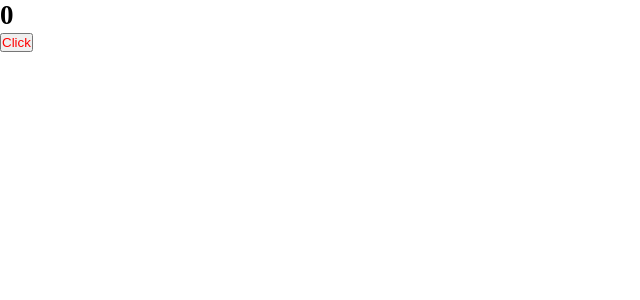
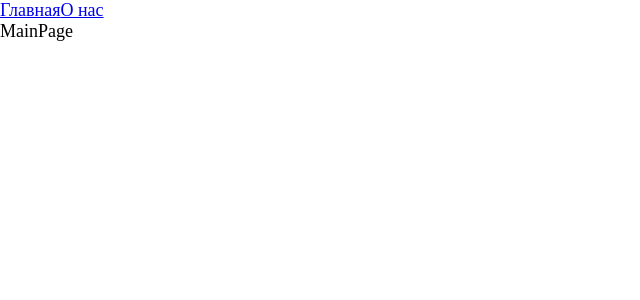
Before and after one commit to nardo88/ulbi, a React app: page / in a window 1280 px wide. Shown: the top 300 px of the page, without its empty margins (0-640 px from the left). Built offline with nearby package versions, Linux system fonts and the light colour scheme.

Commit message:
dev ser + env

```diff
--- a/package.json
+++ b/package.json
@@ -23,6 +23,7 @@
     "@types/node": "^17.0.21",
     "@types/react": "^17.0.39",
     "@types/react-dom": "^17.0.11",
+    "@types/react-router-dom": "^5.3.3",
     "@types/webpack": "^5.28.0",
     "@types/webpack-dev-server": "^4.7.2",
     "css-loader": "^6.6.0",
@@ -40,6 +41,7 @@
   },
   "dependencies": {
     "react": "^17.0.2",
-    "react-dom": "^17.0.2"
+    "react-dom": "^17.0.2",
+    "react-router-dom": "^6.2.1"
   }
 }
--- a/src/App.tsx
+++ b/src/App.tsx
@@ -1,10 +1,22 @@
-import { Counter } from "./components/Counter";
-import './styles/index.scss'
+import { Suspense } from "react";
+import { Route, Routes } from "react-router-dom";
+import "./styles/index.scss";
+import { AboutPageAsync } from "./components/pages/AboutPage/AboutPage.async";
+import { Link } from "react-router-dom";
+import { MainPageAsync } from "./components/pages/MainPage/MainPage.async";
 
 function App() {
   return (
     <div className="main">
-      <Counter />
+      <Link to={"/"}>Главная</Link>
+      <Link to={"/about"}>О нас</Link>
+
+      <Suspense fallback={<div>Loading...</div>}>
+        <Routes>
+          <Route path={"/"} element={<MainPageAsync />} />
+          <Route path={"/about"} element={<AboutPageAsync />} />
+        </Routes>
+      </Suspense>
     </div>
   );
 }
--- /dev/null
+++ b/src/components/pages/AboutPage/AboutPage.async.tsx
@@ -0,0 +1,3 @@
+import { lazy } from "react";
+
+export const AboutPageAsync = lazy(() => import("./AboutPage"));
--- /dev/null
+++ b/src/components/pages/AboutPage/AboutPage.tsx
@@ -0,0 +1,7 @@
+import React from "react";
+
+const AboutPage = () => {
+  return <div>AboutPage</div>;
+};
+
+export default AboutPage;
--- /dev/null
+++ b/src/components/pages/MainPage/MainPage.async.tsx
@@ -0,0 +1,3 @@
+import { lazy } from "react";
+
+export const MainPageAsync = lazy(() => import("./MainPage"));
--- /dev/null
+++ b/src/components/pages/MainPage/MainPage.tsx
@@ -0,0 +1,7 @@
+import React from "react";
+
+const MainPage = () => {
+  return <div>MainPage</div>;
+};
+
+export default MainPage;
--- a/src/index.tsx
+++ b/src/index.tsx
@@ -1,7 +1,10 @@
 import { render } from "react-dom";
+import { BrowserRouter } from "react-router-dom";
 import App from "./App";
 
 render(
-  <App />,
+  <BrowserRouter>
+    <App />
+  </BrowserRouter>,
   document.getElementById("root")
 );
--- a/tsconfig.json
+++ b/tsconfig.json
@@ -2,7 +2,7 @@
   "compilerOptions": {
     "outDir": "./dist/",
     "noImplicitAny": true,
-    "module": "es6",
+    "module": "esnext",
     "target": "es5",
     "jsx": "react-jsx",
     "allowJs": true,
```
Also changed, not shown: 2 other files (tests, documents, lock files or other folders).
